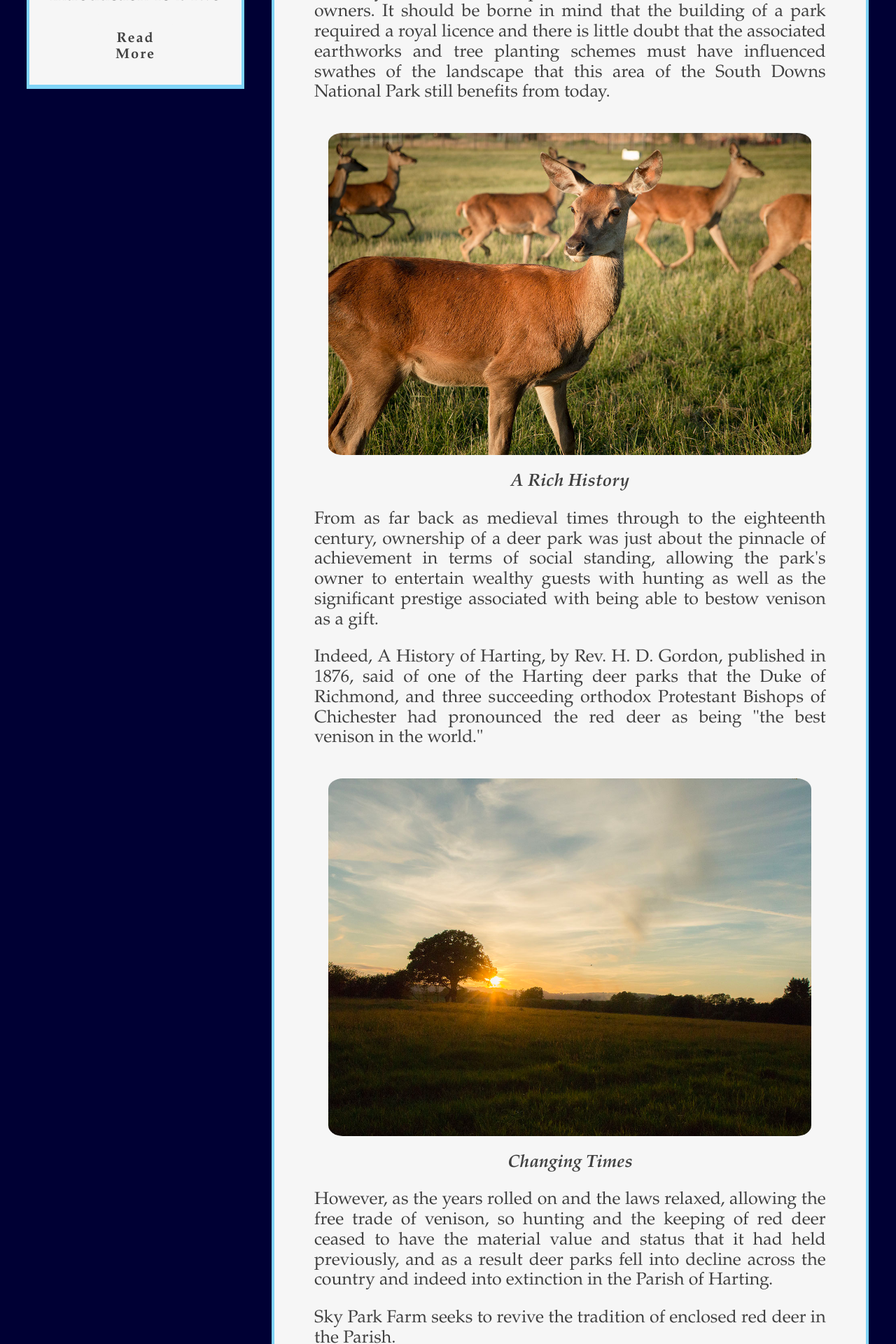
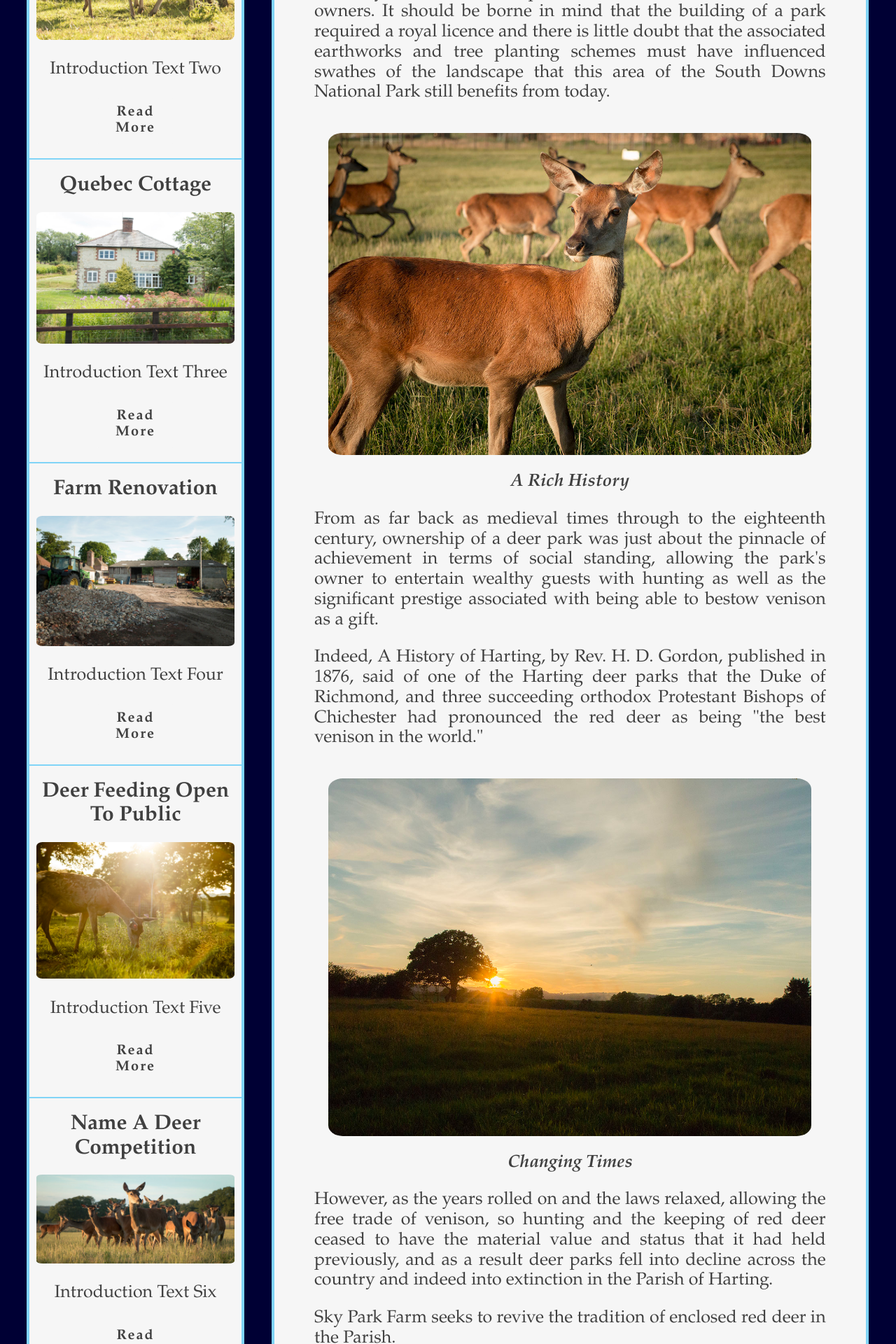
Before and after one commit to DanielNoonan/SkyParkFarmReactApp, a React (Create React App) app: page / in a window 1280 px wide. Shown: the part 880-2800 px from the top of the page at 70% size. Built offline with nearby package versions, Linux system fonts and the light colour scheme.

Commit message:
Added placeholder news items

```diff
--- a/src/App.js
+++ b/src/App.js
@@ -32,6 +32,30 @@ class App extends React.Component {
                 articleData: this.props.articleData2,
                 showFrontPage: false
             });
+        } else if(articleNumber === 3) {
+            console.log(this.props.articleData3);
+            this.setState({
+                articleData: this.props.articleData3,
+                showFrontPage: false
+            });
+        } else if(articleNumber === 4) {
+            console.log(this.props.articleData4);
+            this.setState({
+                articleData: this.props.articleData4,
+                showFrontPage: false
+            });
+        } else if(articleNumber === 5) {
+            console.log(this.props.articleData5);
+            this.setState({
+                articleData: this.props.articleData5,
+                showFrontPage: false
+            });
+        } else if(articleNumber === 6) {
+            console.log(this.props.articleData6);
+            this.setState({
+                articleData: this.props.articleData6,
+                showFrontPage: false
+            });
         }
         window.scrollTo(0, 0)
         return;
@@ -59,6 +83,14 @@ class App extends React.Component {
                         <NewsItem articleData={this.props.articleData1} buttonClicked={() => this.buttonClicked(1)} />
 
                         <NewsItem articleData={this.props.articleData2} buttonClicked={() => this.buttonClicked(2)} />
+
+                        <NewsItem articleData={this.props.articleData3} buttonClicked={() => this.buttonClicked(3)} />
+
+                        <NewsItem articleData={this.props.articleData4} buttonClicked={() => this.buttonClicked(4)} />
+
+                        <NewsItem articleData={this.props.articleData5} buttonClicked={() => this.buttonClicked(5)} />
+
+                        <NewsItem articleData={this.props.articleData6} buttonClicked={() => this.buttonClicked(6)} />
 
                 </div>
             </div>
--- a/src/index.js
+++ b/src/index.js
@@ -12,7 +12,11 @@ import frontPageImageFour from './assets/images/deer-following-dom-MEDIUM.jpg';
 import frontPageImageFive from './assets/images/open-space-MEDIUM.jpg';
 
 import articleImageOne from './assets/images/races-MEDIUM.jpg';
-import articleImageTwo from './assets/images/red-deer-close-up-MEDIUM.jpg';
+import articleImageTwo from './assets/images/mum-baby-deer-MEDIUM.jpg';
+import articleImageThree from './assets/images/quebec-cottage-MEDIUM.jpg';
+import articleImageFour from './assets/images/farm-renovation-MEDIUM.jpg';
+import articleImageFive from './assets/images/deer-grazing-lensflare-MEDIUM.jpg';
+import articleImageSix from './assets/images/red-deer-MEDIUM.jpg';
 
 let frontPage = {
     title: 'The Reintroduction of Red Deer into the Parish of Harting.',
@@ -65,7 +69,7 @@ let articleData1 = {
 
 let articleData2 = {
     articleNumber: 2,
-    newsColumnTitle: 'Article Title Two',
+    newsColumnTitle: 'Baby Deer Born Last Week',
     image: articleImageTwo,
     altText: 'This is some alternative text',
     introText: 'Introduction Text Two',
@@ -73,9 +77,49 @@ let articleData2 = {
     mainArticleSubtitle: 'Article Two Subtitle Text',
     paragraph1: 'Full Article Text'
 }
+let articleData3 = {
+    articleNumber: 3,
+    newsColumnTitle: 'Quebec Cottage',
+    image: articleImageThree,
+    altText: 'This is some alternative text',
+    introText: 'Introduction Text Three',
+    mainArticleTitle: 'Article Three Subtitle Text',
+    mainArticleSubtitle: 'Article Three Subtitle Text',
+    paragraph1: 'Full Article Text'
+}
+let articleData4 = {
+    articleNumber: 4,
+    newsColumnTitle: 'Farm Renovation',
+    image: articleImageFour,
+    altText: 'This is some alternative text',
+    introText: 'Introduction Text Four',
+    mainArticleTitle: 'Article Four Subtitle Text',
+    mainArticleSubtitle: 'Article Four Subtitle Text',
+    paragraph1: 'Full Article Text'
+}
+let articleData5 = {
+    articleNumber: 5,
+    newsColumnTitle: 'Deer Feeding Open To Public',
+    image: articleImageFive,
+    altText: 'This is some alternative text',
+    introText: 'Introduction Text Five',
+    mainArticleTitle: 'Article Five Subtitle Text',
+    mainArticleSubtitle: 'Article Five Subtitle Text',
+    paragraph1: 'Full Article Text'
+}
+let articleData6 = {
+    articleNumber: 6,
+    newsColumnTitle: 'Name A Deer Competition',
+    image: articleImageSix,
+    altText: 'This is some alternative text',
+    introText: 'Introduction Text Six',
+    mainArticleTitle: 'Article Six Subtitle Text',
+    mainArticleSubtitle: 'Article Six Subtitle Text',
+    paragraph1: 'Full Article Text'
+}
 
 ReactDOM.render(
-    <App frontPage={frontPage} articleData1={articleData1} articleData2={articleData2}/>,
+    <App frontPage={frontPage} articleData1={articleData1} articleData2={articleData2} articleData3={articleData3} articleData4={articleData4} articleData5={articleData5} articleData6={articleData6}/>,
     document.getElementById('root')
 );
 registerServiceWorker();
```
